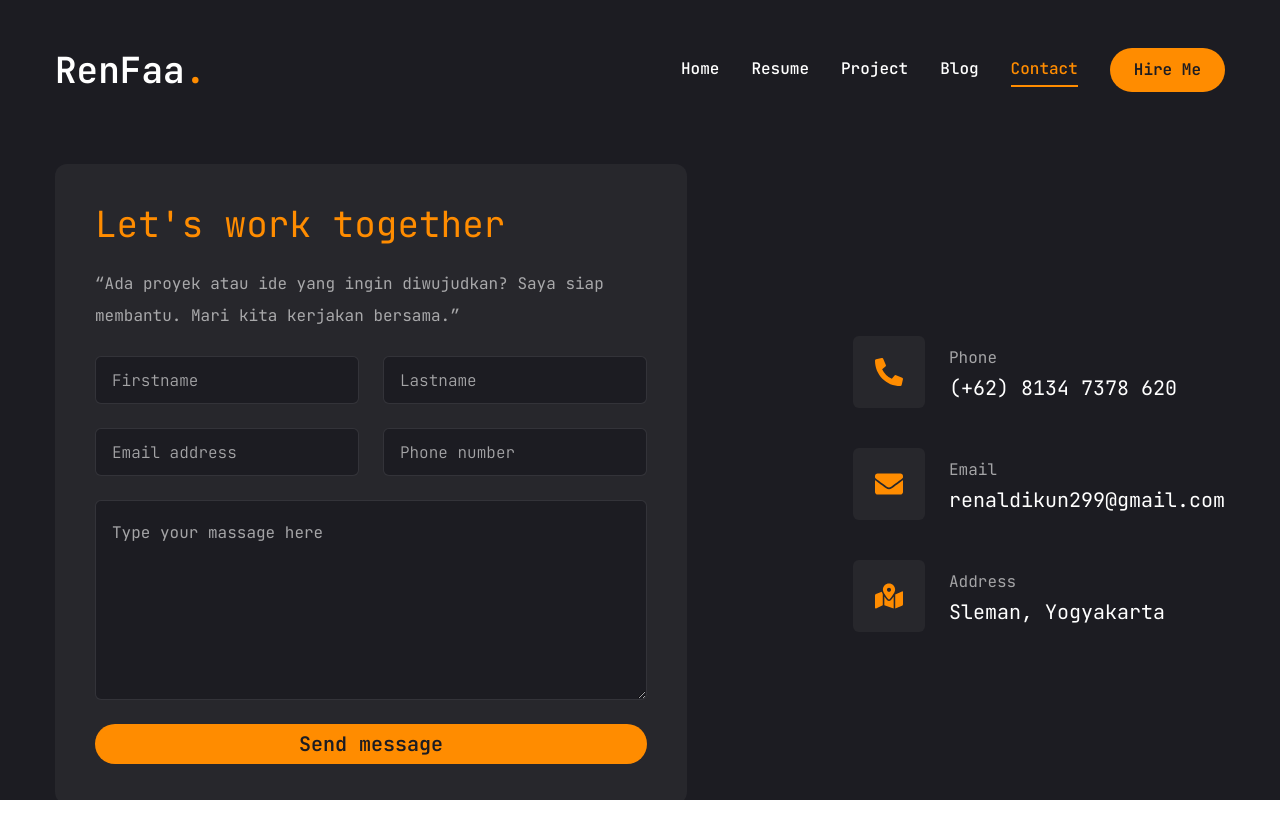
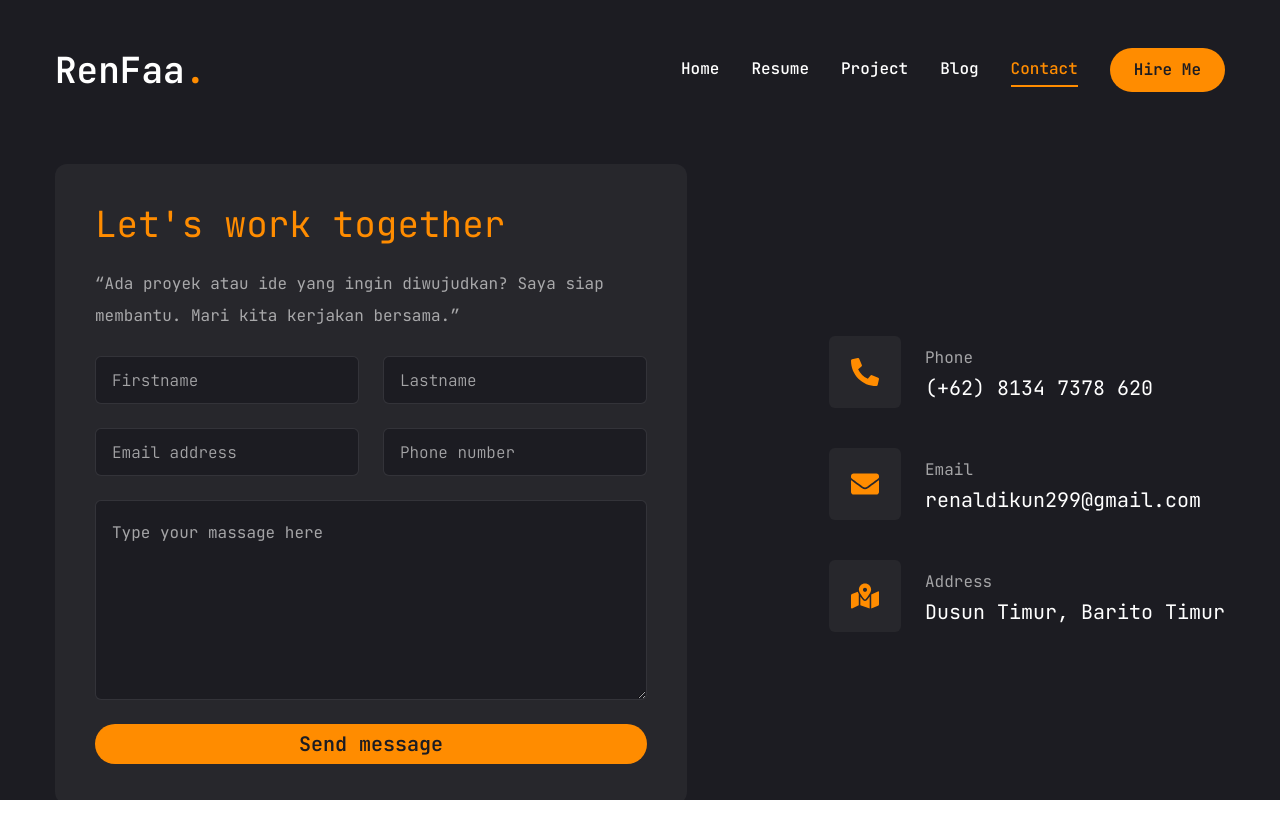
Before and after one commit to ren-fau29/portfolio-renfaa-javascrip, a Next.js app: page /contact in a window 1280 px wide. Built offline with nearby package versions, Linux system fonts and the light colour scheme.

Commit message:
Update page.jsx

```diff
--- a/app/contact/page.jsx
+++ b/app/contact/page.jsx
@@ -29,7 +29,7 @@ const info = [
   {
     icon: <FaMapMarkedAlt />,
     title: "Address",
-    description: "Sleman, Yogyakarta",
+    description: "Dusun Timur, Barito Timur",
   },
 ];
 
```
